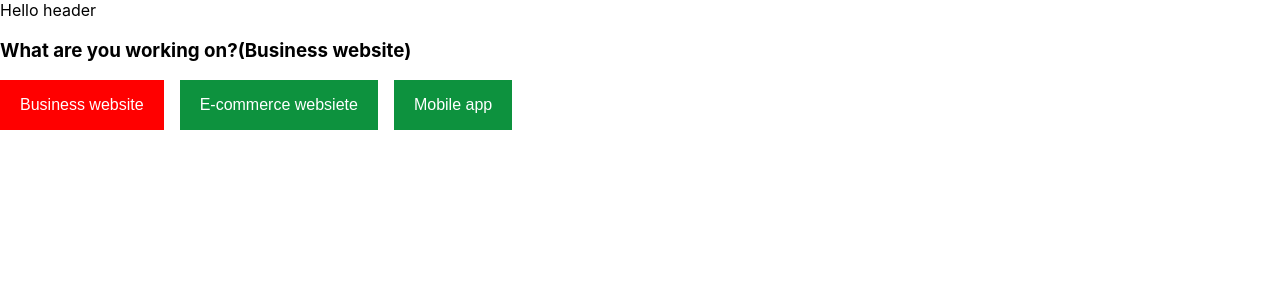
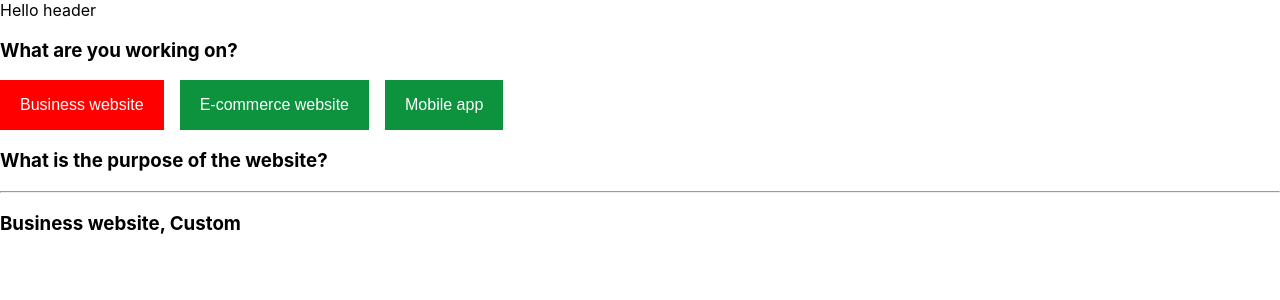
Before and after one commit to asnbkk/cost-calculator, a React (Create React App) app: page / in a window 1280 px wide. Shown: the top 300 px of the page. Built offline with nearby package versions, Linux system fonts and the light colour scheme.

Commit message:
conditinal reducer

```diff
--- a/src/components/Calculator/Calculator.js
+++ b/src/components/Calculator/Calculator.js
@@ -1,18 +1,51 @@
-import React, { useContext, useEffect } from 'react';
+import React, { useContext } from 'react';
 import { Tabs } from '..';
 import { CalculatorStyle } from './CalculatorStyle';
-import { AppType } from '../../temp/TabOptions';
+import { AppType, DesignType } from '../../temp/TabOptions';
 import { GlobalContext } from '../../context/GlobalState';
 
 const Calculator = () => {
-  const { type } = useContext(GlobalContext);
-  useEffect(() => {
-    console.log(type);
-  });
+  const { type, selectType, designType, setDesignType } = useContext(
+    GlobalContext
+  );
+
+  const businessWebsite = () => {
+    return (
+      <>
+        <h3>What is the purpose of the website?</h3>
+      </>
+    );
+  };
+
+  const ecommerceWebsite = () => {
+    return (
+      <>
+        <h3>Custom design or template?</h3>
+        <Tabs
+          options={DesignType}
+          defaultOption={designType}
+          onSelect={(designType) => {
+            setDesignType(designType);
+          }}
+        />
+      </>
+    );
+  };
+
   return (
     <CalculatorStyle>
-      <h3>What are you working on?({type})</h3>
-      <Tabs options={AppType} defaultOption={type} />
+      <h3>What are you working on?</h3>
+      <Tabs
+        options={AppType}
+        defaultOption={type}
+        onSelect={(name) => selectType(name)}
+      />
+      {type === 'Business website' && businessWebsite()}
+      {type === 'E-commerce website' && ecommerceWebsite()}
+      <hr />
+      <h3>
+        {type}, {designType}
+      </h3>
     </CalculatorStyle>
   );
 };
--- a/src/components/Tabs/Tabs.js
+++ b/src/components/Tabs/Tabs.js
@@ -1,14 +1,12 @@
-import React, { useContext, useState } from 'react';
+import React, { useState } from 'react';
 import { Button } from '..';
-import { GlobalContext } from '../../context/GlobalState';
 import { TabsStyle } from './TabsStyle';
 
-const Tabs = ({ options, defaultOption }) => {
+const Tabs = ({ options, defaultOption, onSelect }) => {
   const [isActive, setIsActive] = useState(defaultOption || null);
-  const { selectType } = useContext(GlobalContext);
   const handleSelect = (name) => {
     setIsActive(name);
-    selectType(name);
+    onSelect(name);
   };
 
   const _options = options.map((item) => {
--- a/src/context/AppReducer.js
+++ b/src/context/AppReducer.js
@@ -6,6 +6,12 @@ export default (state, action) => {
         type: action.payload,
       };
 
+    case 'SELECT_DESIGN':
+      return {
+        ...state,
+        designType: action.payload,
+      };
+
     default:
       return state;
   }
--- a/src/context/GlobalState.js
+++ b/src/context/GlobalState.js
@@ -3,6 +3,7 @@ import AppReducer from './AppReducer';
 
 const initialState = {
   type: 'Business website',
+  designType: 'Custom',
 };
 
 export const GlobalContext = createContext(initialState);
@@ -17,8 +18,21 @@ export const GlobalProvider = ({ children }) => {
     });
   }
 
+  function setDesignType(design) {
+    dispatch({
+      type: 'SELECT_DESIGN',
+      payload: design,
+    });
+  }
+
   return (
-    <GlobalContext.Provider value={{ type: state.type, selectType }}>
+    <GlobalContext.Provider
+      value={{
+        type: state.type,
+        selectType,
+        designType: state.designType,
+        setDesignType,
+      }}>
       {children}
     </GlobalContext.Provider>
   );
--- a/src/temp/TabOptions.js
+++ b/src/temp/TabOptions.js
@@ -1,5 +1,7 @@
 export const AppType = [
   { name: 'Business website' },
-  { name: 'E-commerce websiete' },
+  { name: 'E-commerce website' },
   { name: 'Mobile app' },
 ];
+
+export const DesignType = [{ name: 'Custom' }, { name: 'Template' }];
```
